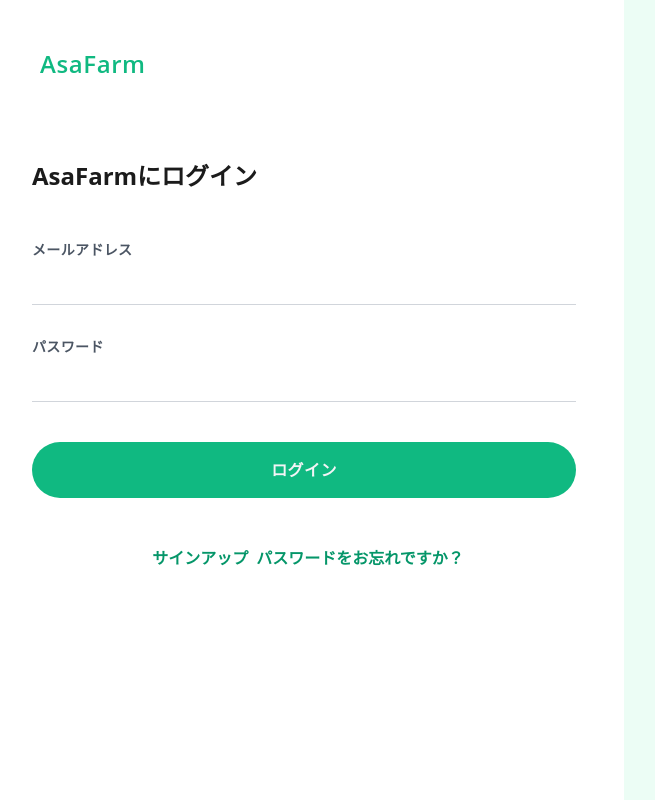
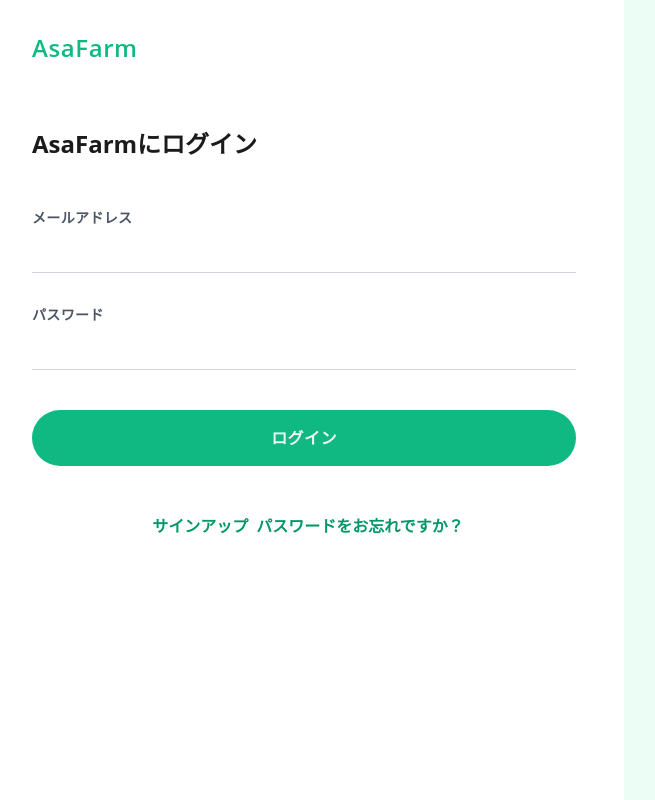
Before and after one commit to toasahi/AsaFarm, a React (Create React App) app: page /login in a window 1280 px wide. Shown: the whole page, without its empty margins (16-671 px from the left). Built offline with nearby package versions, Linux system fonts and the light colour scheme.

Commit message:
Change Login Page Header

```diff
--- a/src/components/pages/Login.tsx
+++ b/src/components/pages/Login.tsx
@@ -15,10 +15,15 @@
     <>
       <div className="lg:flex">
         <div className="lg:w-1/2 xl:max-w-screen-sm">
-          <Link to="/" className="py-12 bg-green-100 lg:bg-white flex justify-center lg:justify-start lg:px-12">
+          {/* <Link to="/" className="h-16 bg-gray-50 lg:bg-white flex justify-center lg:justify-start lg:px-12">
             <div></div>
             <div className="text-2xl text-green-500 tracking-wide ml-2 font-semibold">AsaFarm</div>
-          </Link>
+          </Link> */}
+          <div className="h-24 flex items-center bg-gray-50 lg:bg-white">
+            <Link to="/" className="text-2xl px-12 justify-center text-green-500 tracking-wide font-semibold">
+              AsaFarm
+            </Link>
+          </div>
           <div className="mt-10 px-12 sm:px-24 md:px-48 lg:px-12 lg:mt-8 xl:mt-8 xl:max-w-screen-2xl">
             {userLogin ? (
               <SignIn
```
